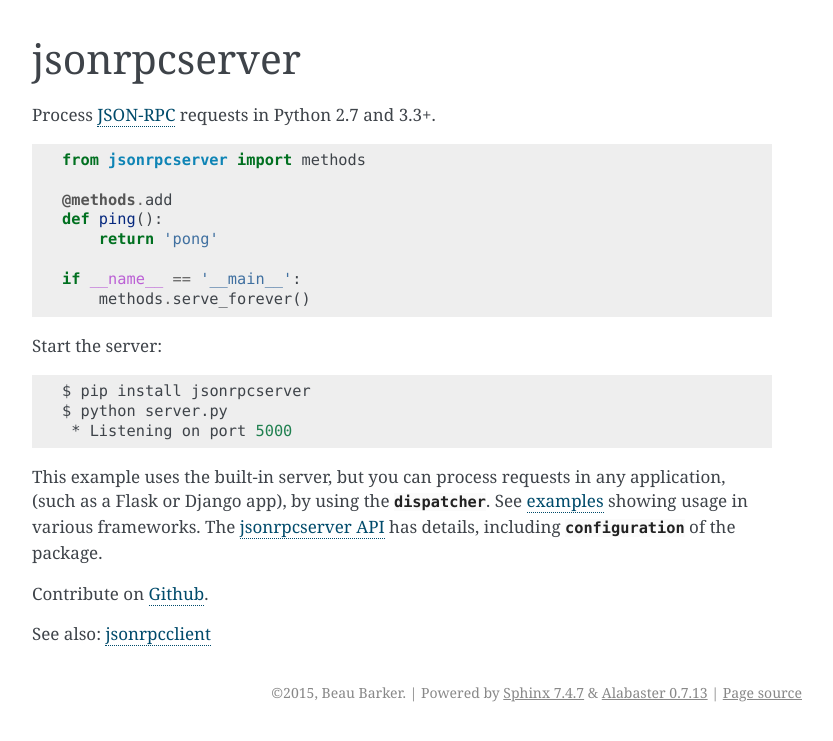
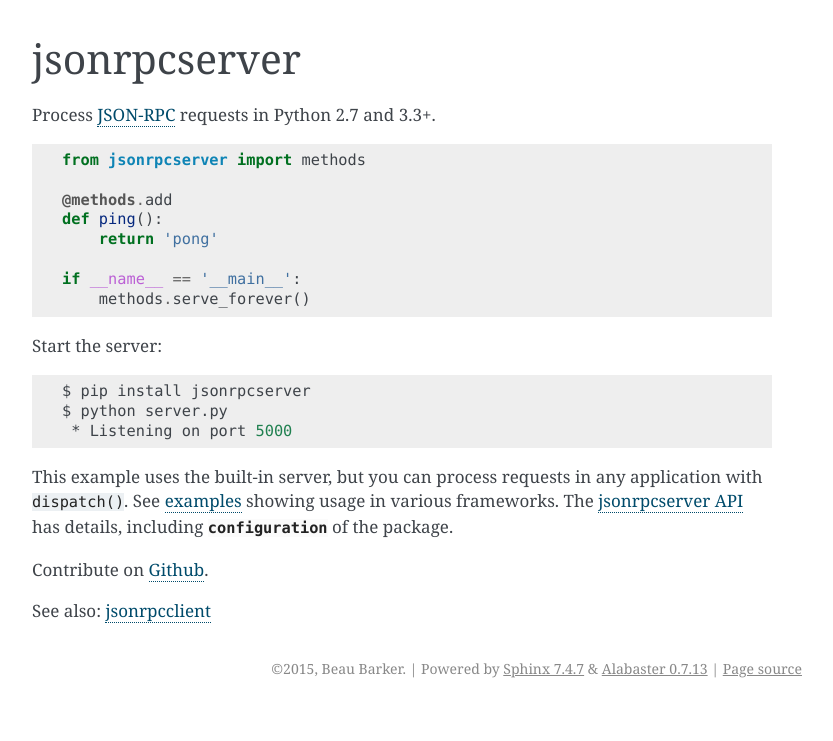
Before and after one commit to explodinglabs/jsonrpcserver, a Sphinx documentation site: the page built from doc/index.rst, in a window 1280 px wide. Shown: the top 741 px of the page, without its empty margins (238-1071 px from the left). Built offline with Sphinx 7.4.7, drawn with Linux system fonts in a browser that asks for light colours.

Commit message:
Adjust doc index page

```diff
--- a/doc/index.rst
+++ b/doc/index.rst
@@ -23,9 +23,9 @@
      * Listening on port 5000
 
 This example uses the built-in server, but you can process requests in any
-application, (such as a Flask or Django app), by using the :mod:`dispatcher`.
-See :doc:`examples <examples>` showing usage in various frameworks. The
-:doc:`api` has details, including :mod:`configuration <config>` of the package.
+application with ``dispatch()``. See :doc:`examples <examples>` showing usage
+in various frameworks. The :doc:`api` has details, including
+:mod:`configuration <jsonrpcserver.config>` of the package.
 
 Contribute on `Github <https://github.com/bcb/jsonrpcserver>`_.
 
```
